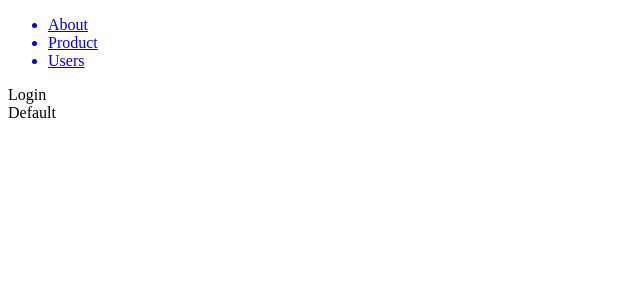
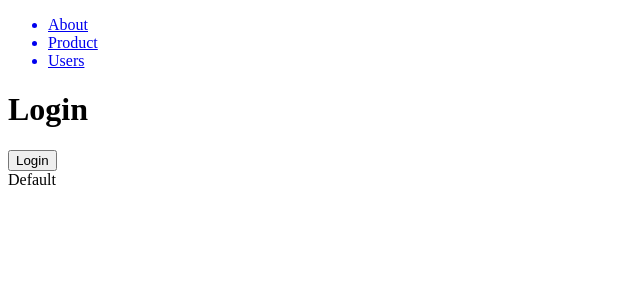
Before and after one commit to anujdwive/NextJs_Application, a Next.js app: page /login in a window 1280 px wide. Shown: the top 300 px of the page, without its empty margins (0-640 px from the left). Built offline with nearby package versions, Linux system fonts and the light colour scheme.

Commit message:
learn useRouter

```diff
--- a/src/app/(auth)/login/page.jsx
+++ b/src/app/(auth)/login/page.jsx
@@ -1,7 +1,29 @@
+"use client";
+
+import { useRouter } from "next/navigation";
 import React from "react";
 
+function loginUser() {
+  return true;
+}
+
 const Login = () => {
-  return <div>Login</div>;
+  const router = useRouter();
+
+  const handleLogin = async () => {
+    const response = await loginUser();
+    if (response) {
+      console.log("Transfer");
+      router.push("/");
+    }
+  };
+
+  return (
+    <div>
+      <h1>Login</h1>
+      <button onClick={handleLogin}>Login</button>
+    </div>
+  );
 };
 
 export default Login;
```
